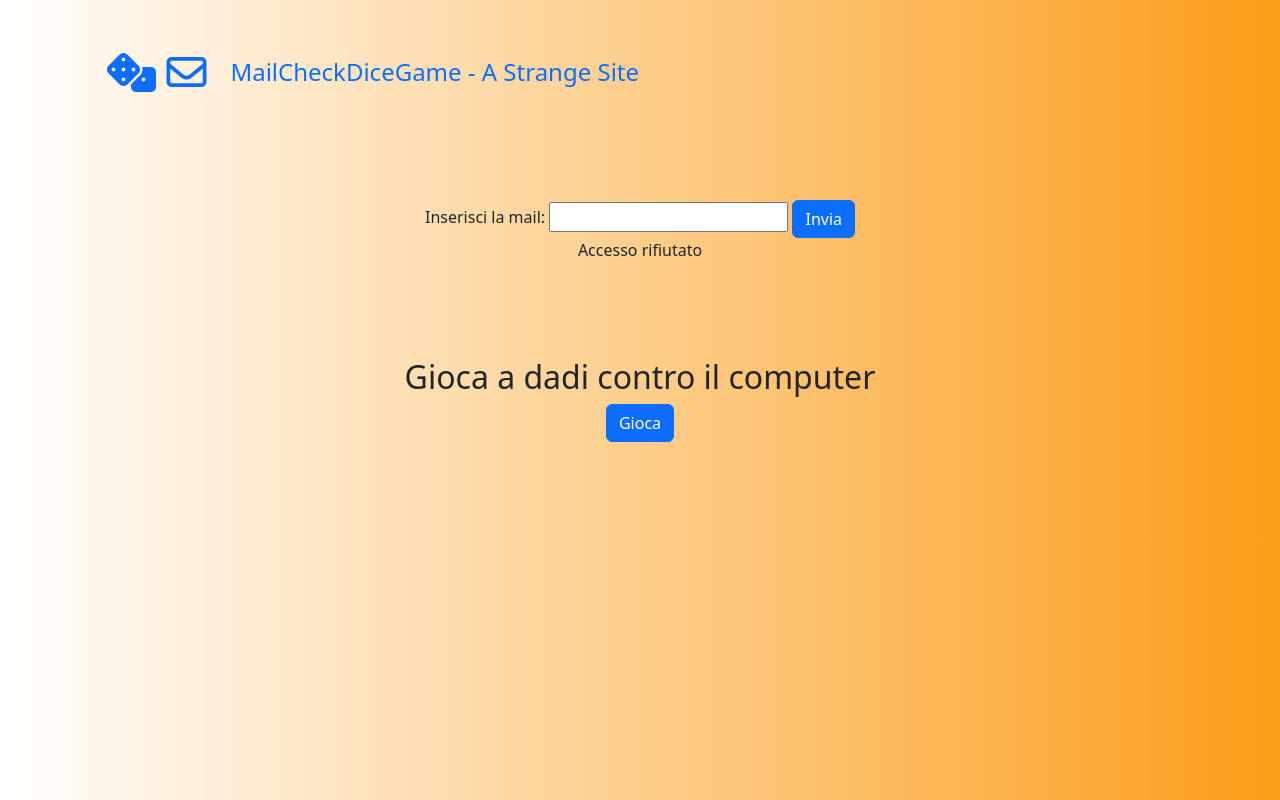
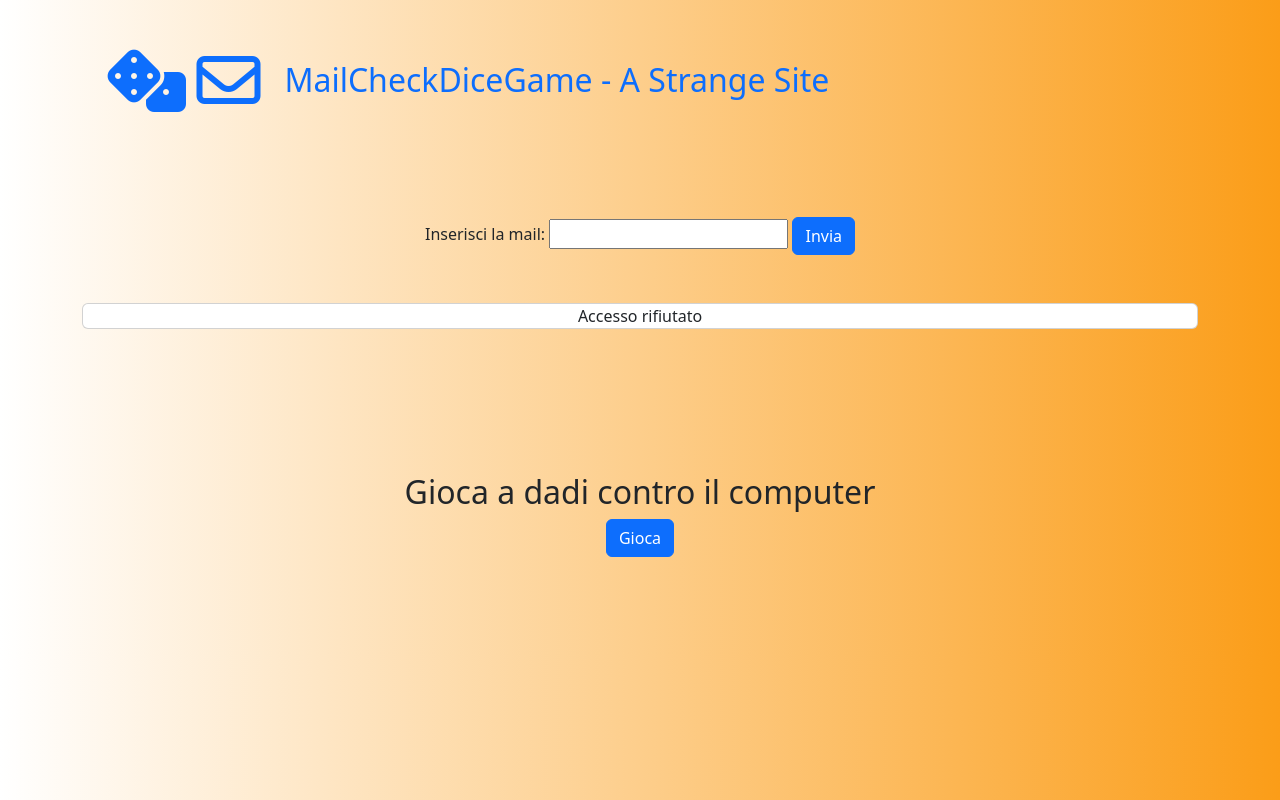
Before and after one commit to G-Lumia/js-mail-dadi, a plain HTML site: page index.html in a window 1280 px wide. Both pictures are taken after a click on the button "Invia". Drawn offline with nearby package versions, Linux system fonts and the light colour scheme.

Commit message:
fixed header style

```diff
--- a/css/style.css
+++ b/css/style.css
@@ -2,3 +2,11 @@ body{
     background: rgb(255,255,255);
     background: linear-gradient(90deg, rgba(255,255,255,1) 0%, rgba(251,157,24,1) 100%);
 }
+
+header i{
+    font-size: 4rem;
+}
+
+header h4{
+    font-size: 2rem;
+}
--- a/js/myscript.js
+++ b/js/myscript.js
@@ -20,12 +20,12 @@ function checkMail()
 
     if (mailList.includes(mail))
     {
-        emailCheck.innerHTML= `Mail accettata, benvenuto`;
+        emailCheck.innerHTML= `<div class="card my-5"> Mail accettata, benvenuto </div> `;
 
     }
     else
     {
-        emailCheck.innerHTML = `Accesso rifiutato`;
+        emailCheck.innerHTML = `<div class="card my-5"> Accesso rifiutato </div> `;
     }
 }
 
```
